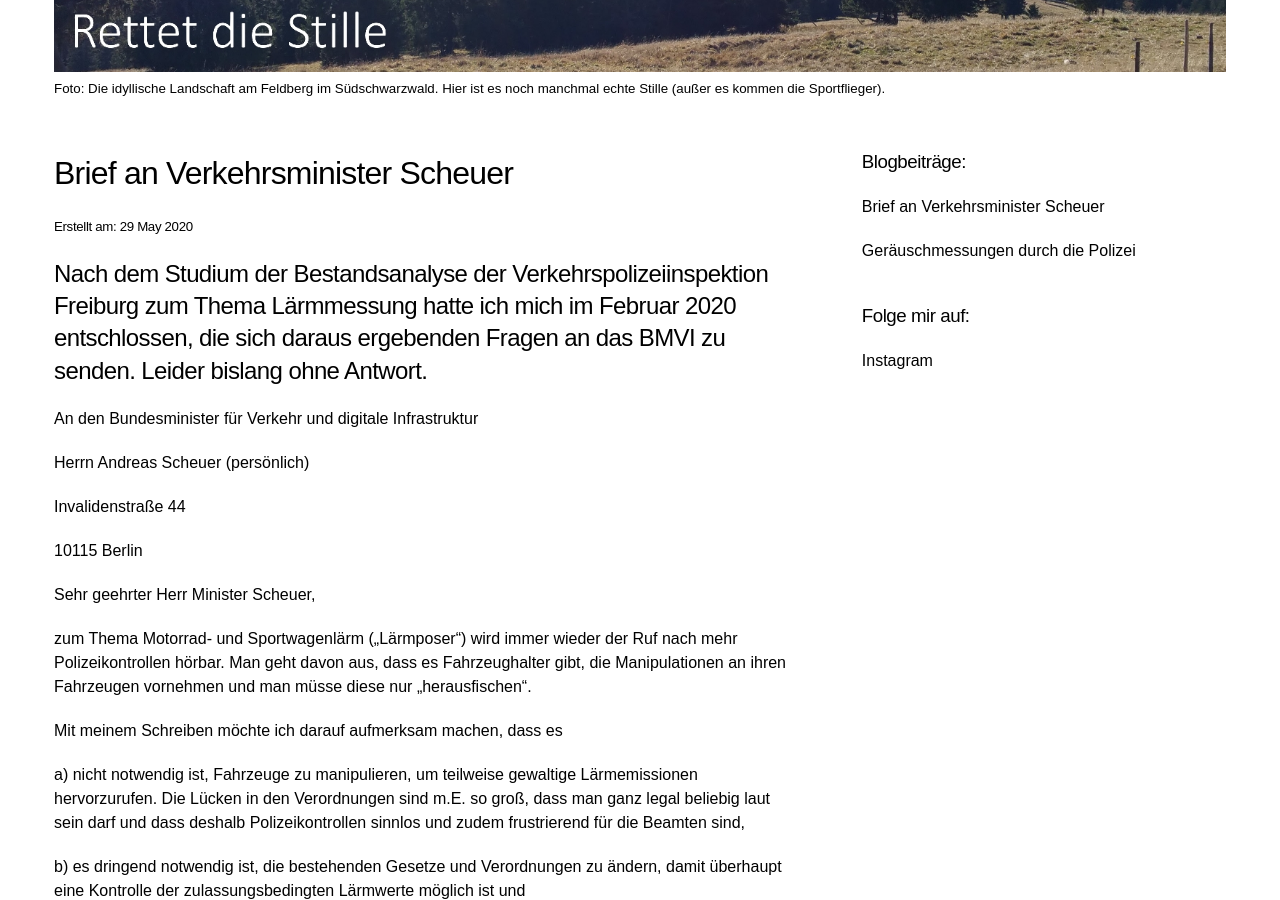
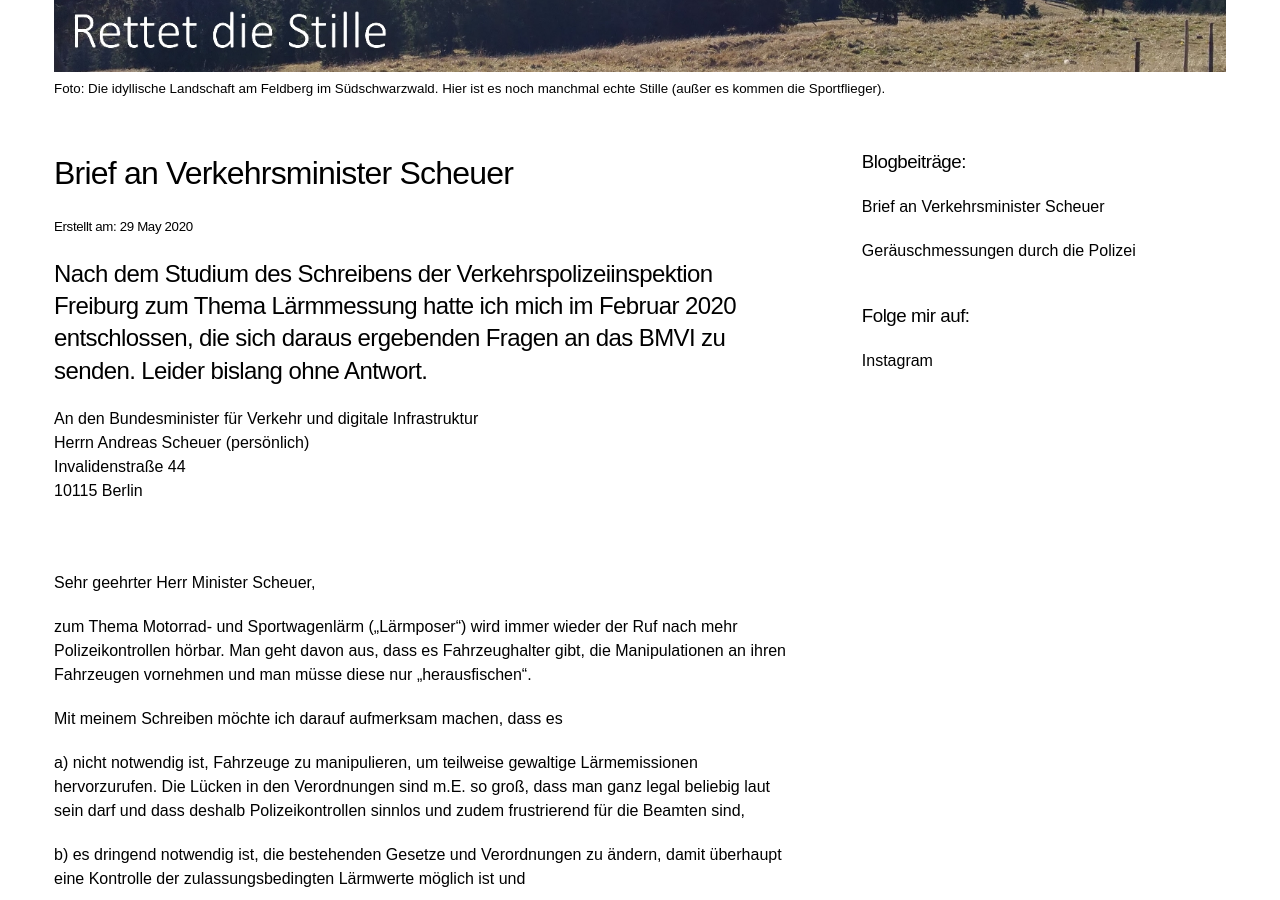
Before and after one commit to rettet-die-stille/rettet-die-stille.github.io, a Jekyll site: the page built from _posts/2020-05-29-Brief-an-Verkehrsminister-Scheuer.md, in a window 1280 px wide and 900 px high, scrolled down 348 px. Built offline with Jekyll 4.4.1, drawn with Linux system fonts in a browser that asks for light colours.

Commit message:
Update 2020-05-29-Brief-an-Verkehrsminister-Scheuer.md

```diff
--- a/_posts/2020-05-29-Brief-an-Verkehrsminister-Scheuer.md
+++ b/_posts/2020-05-29-Brief-an-Verkehrsminister-Scheuer.md
@@ -2,19 +2,18 @@
 layout: post
 title: "Brief an Verkehrsminister Scheuer"
 date: 2020-05-29
-shorttext: "Nach dem Studium der Bestandsanalyse der Verkehrspolizeiinspektion Freiburg zum Thema Lärmmessung hatte ich mich im Februar 2020 entschlossen, die sich daraus ergebenden Fragen an das BMVI zu senden. Leider bislang ohne Antwort."
+shorttext: "Nach dem Studium des Schreibens der Verkehrspolizeiinspektion Freiburg zum Thema Lärmmessung hatte ich mich im Februar 2020 entschlossen, die sich daraus ergebenden Fragen an das BMVI zu senden. Leider bislang ohne Antwort."
 ---
 
 ## {{page.shorttext}}
 
 An
-den Bundesminister für Verkehr und digitale Infrastruktur
-
-Herrn Andreas Scheuer (persönlich)
-
-Invalidenstraße 44
-
-10115 Berlin
+den Bundesminister für Verkehr und digitale Infrastruktur<br />
+Herrn Andreas Scheuer (persönlich)<br />
+Invalidenstraße 44<br />
+10115 Berlin<br />
+<br />
+<br />
 
 Sehr geehrter Herr Minister Scheuer,
 
```
